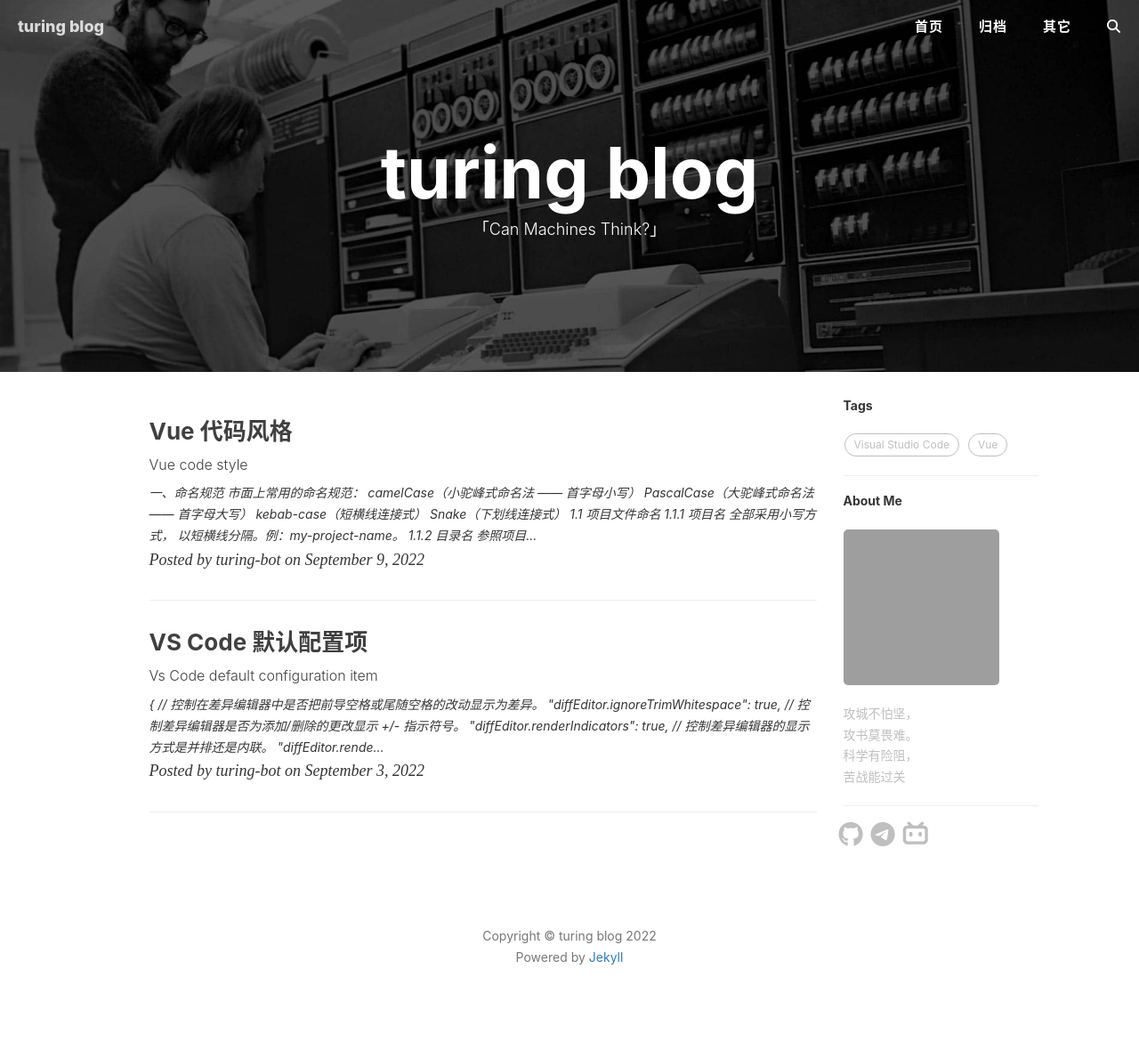
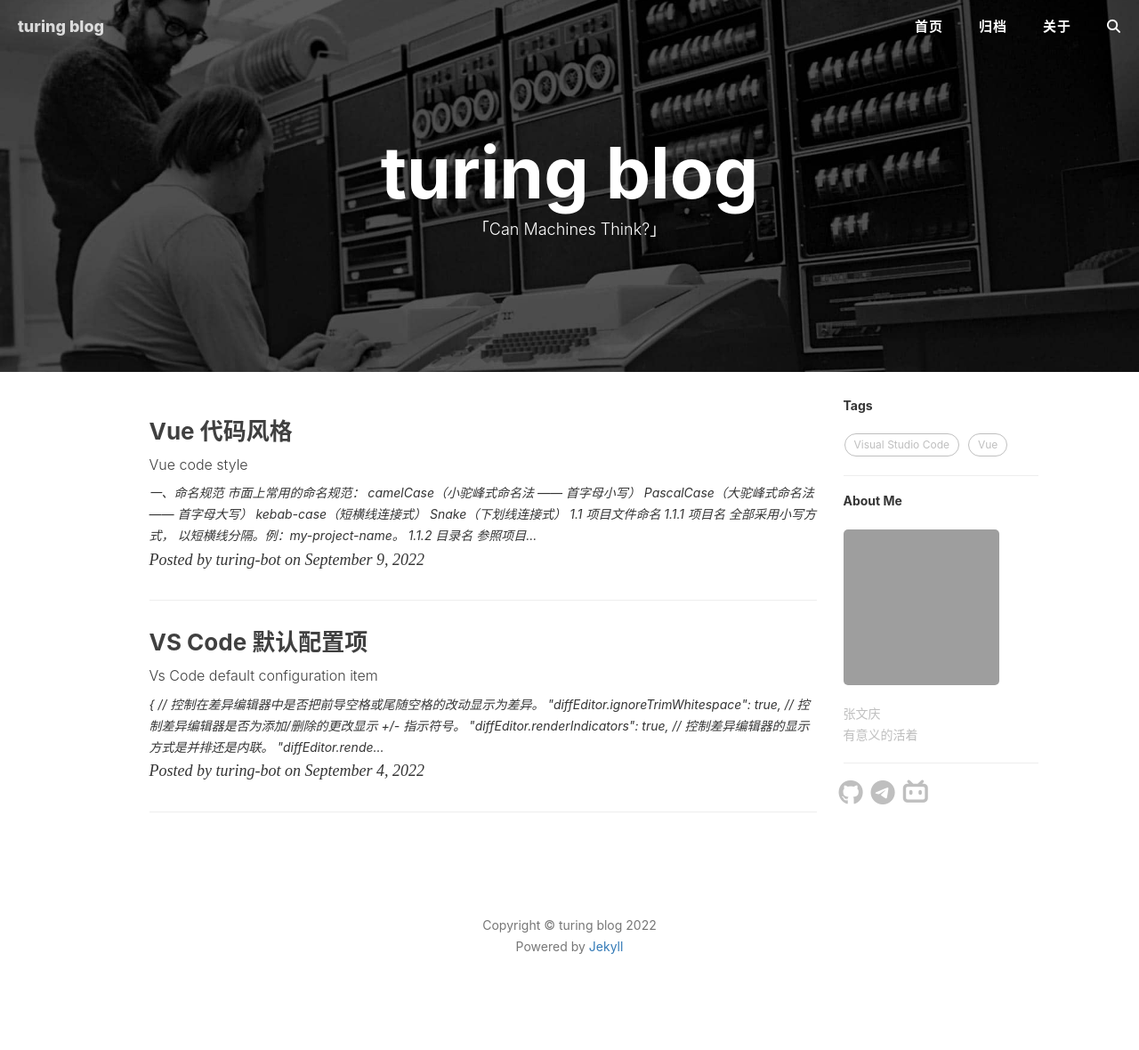
Before and after one commit to Turing-bot/Blog, a Jekyll site: the page built from index.html, in a window 1280 px wide. Shown: the whole page at 89% size. Built offline with Jekyll 4.4.1, drawn with Linux system fonts in a browser that asks for light colours; nearby versions of some CDN libraries; the list of posts is cut into pages by our own code; comment, search, counter and statistics services are not loaded; grey boxes are pictures that could not be loaded.

Commit message:
init blog

```diff
--- a/_config.yml
+++ b/_config.yml
@@ -52,7 +52,7 @@
 
 # Sidebar settings
 sidebar: true # whether or not using Sidebar.
-sidebar-about-description: '攻城不怕坚，<br>攻书莫畏难。<br>科学有险阻，<br>苦战能过关'
+sidebar-about-description: '张文庆<br>有意义的活着'
 sidebar-avatar: https://github.com/turing-bot.png # use absolute URL, seeing it's used in both `/` and `/about/`
 
 # Featured Tags
--- a/css/turing-blog.css
+++ b/css/turing-blog.css
@@ -18,7 +18,7 @@
   padding-bottom: 1em;
 }
 .sidebar-container h5 a {
-  color: #353535 !important;
+  color: #bfbfbf !important;
   text-decoration: none;
 }
 .sidebar-container a {
--- a/other.html
+++ b/other.html
@@ -1,6 +1,6 @@
 ---
 layout: default
-title: '其它'
+title: '关于'
 description: '「here nothing」'
 header-img: 'img/other.png'
 header-mask: 0.3
```
Also changed, not shown: _posts/2022-09-03-VsCode-default-configuration-item.md (+1 -0 lines).
